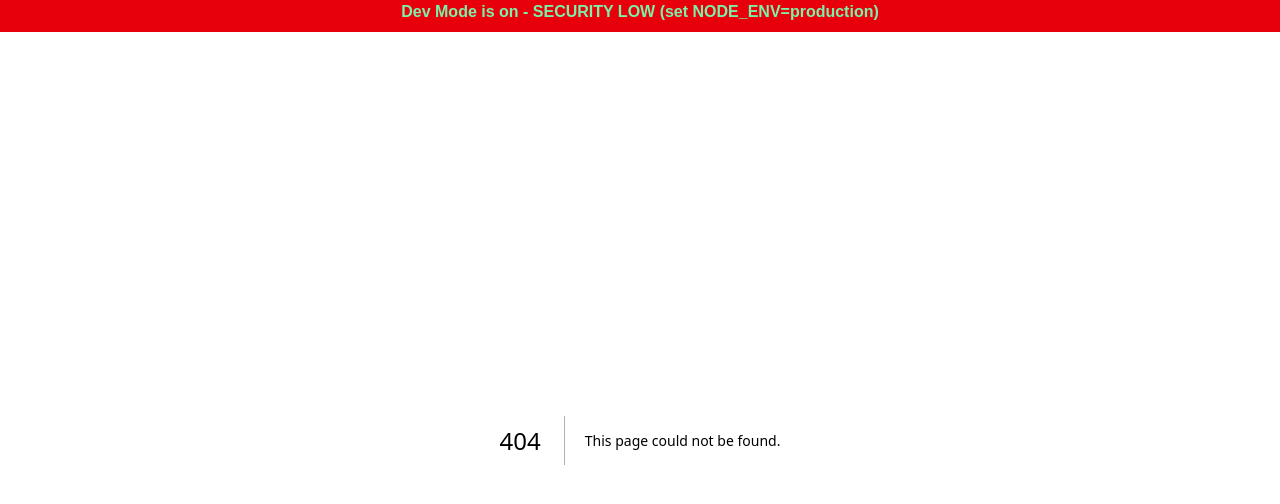
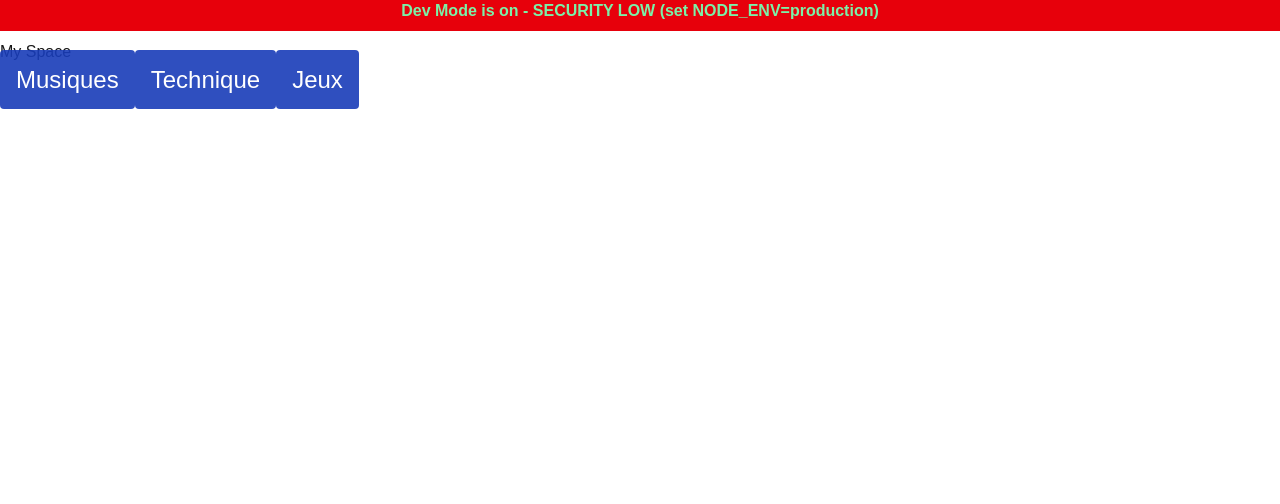
Before and after one commit to Loufouh/piano-learning-interface, a Next.js app in the folder web/: page /mySpace in a window 1280 px wide. Before the commit this address had no page. Shown: the top 504 px of the page. Built offline with nearby package versions, Linux system fonts and the light colour scheme.

Commit message:
Add Very basic MySpace page

```diff
--- /dev/null
+++ b/web/app/mySpace/page.tsx
@@ -0,0 +1,30 @@
+"use server";
+
+import Link from "next/link";
+
+export default async function MySpace() {
+	return (
+		<div>
+			<h1>My Space</h1>
+
+			<Link
+				href="/Musiques"
+				className="bg-blue-800 opacity-90 p-4 rounded w-10 h-10 text-white text-2xl"
+			>
+				Musiques
+			</Link>
+			<Link
+				href="/Technique"
+				className="bg-blue-800 opacity-90 p-4 rounded w-10 h-10 text-white text-2xl"
+			>
+				Technique
+			</Link>
+			<Link
+				href="/Jeux"
+				className="bg-blue-800 opacity-90 p-4 rounded w-10 h-10 text-white text-2xl"
+			>
+				Jeux
+			</Link>
+		</div>
+	);
+}
```
